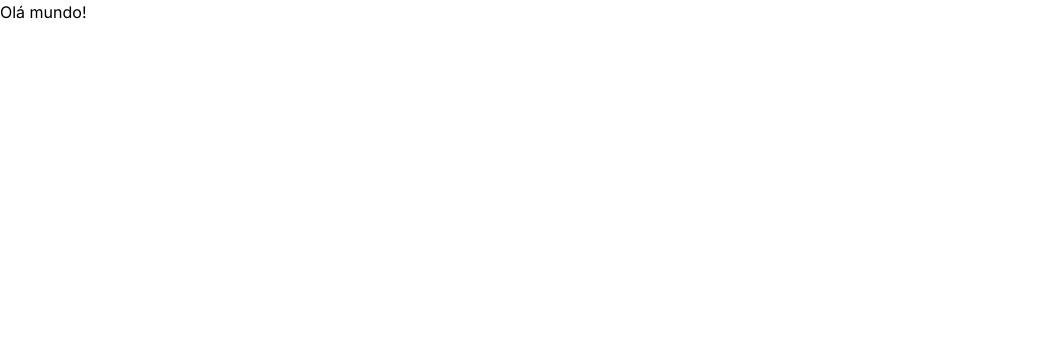
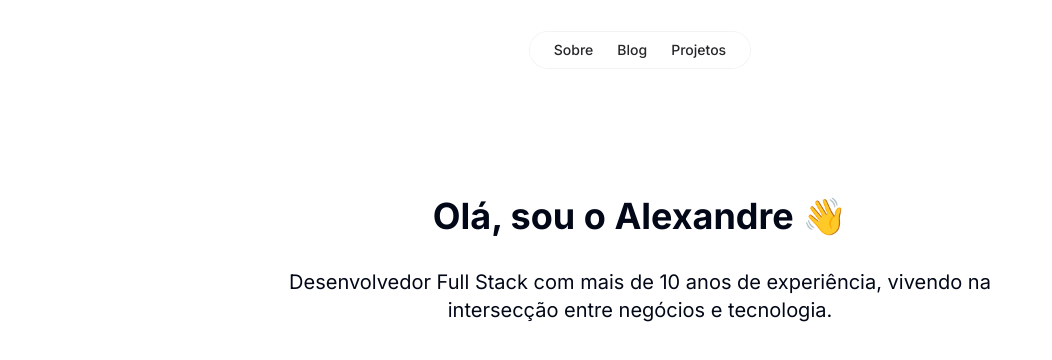
Before and after one commit to alexandrekumagae/alexandrekumagae.com, a Next.js app: page / in a window 1280 px wide. Shown: the top 360 px of the page, without its empty margins (0-1052 px from the left). Built offline with nearby package versions, Linux system fonts and the light colour scheme.

Commit message:
create initial banner structure

```diff
--- /dev/null
+++ b/prettier.config.js
@@ -0,0 +1,3 @@
+module.exports = {
+  plugins: ['prettier-plugin-tailwindcss'],
+}
--- a/src/app/globals.css
+++ b/src/app/globals.css
@@ -1,3 +1,76 @@
 @tailwind base;
 @tailwind components;
 @tailwind utilities;
+
+@layer base {
+  :root {
+    --background: 0 0% 100%;
+    --foreground: 222.2 84% 4.9%;
+
+    --card: 0 0% 100%;
+    --card-foreground: 222.2 84% 4.9%;
+
+    --popover: 0 0% 100%;
+    --popover-foreground: 222.2 84% 4.9%;
+
+    --primary: 222.2 47.4% 11.2%;
+    --primary-foreground: 210 40% 98%;
+
+    --secondary: 210 40% 96.1%;
+    --secondary-foreground: 222.2 47.4% 11.2%;
+
+    --muted: 210 40% 96.1%;
+    --muted-foreground: 215.4 16.3% 46.9%;
+
+    --accent: 210 40% 96.1%;
+    --accent-foreground: 222.2 47.4% 11.2%;
+
+    --destructive: 0 84.2% 60.2%;
+    --destructive-foreground: 210 40% 98%;
+
+    --border: 214.3 31.8% 91.4%;
+    --input: 214.3 31.8% 91.4%;
+    --ring: 222.2 84% 4.9%;
+
+    --radius: 0.5rem;
+  }
+
+  .dark {
+    --background: 222.2 84% 4.9%;
+    --foreground: 210 40% 98%;
+
+    --card: 222.2 84% 4.9%;
+    --card-foreground: 210 40% 98%;
+
+    --popover: 222.2 84% 4.9%;
+    --popover-foreground: 210 40% 98%;
+
+    --primary: 210 40% 98%;
+    --primary-foreground: 222.2 47.4% 11.2%;
+
+    --secondary: 217.2 32.6% 17.5%;
+    --secondary-foreground: 210 40% 98%;
+
+    --muted: 217.2 32.6% 17.5%;
+    --muted-foreground: 215 20.2% 65.1%;
+
+    --accent: 217.2 32.6% 17.5%;
+    --accent-foreground: 210 40% 98%;
+
+    --destructive: 0 62.8% 30.6%;
+    --destructive-foreground: 210 40% 98%;
+
+    --border: 217.2 32.6% 17.5%;
+    --input: 217.2 32.6% 17.5%;
+    --ring: 212.7 26.8% 83.9%;
+  }
+}
+
+@layer base {
+  * {
+    @apply border-border;
+  }
+  body {
+    @apply bg-background text-foreground;
+  }
+}
--- a/src/app/layout.tsx
+++ b/src/app/layout.tsx
@@ -1,22 +1,23 @@
-import type { Metadata } from "next";
-import { Inter } from "next/font/google";
-import "./globals.css";
+import type { Metadata } from 'next'
+import { Inter } from 'next/font/google'
+import './globals.css'
 
-const inter = Inter({ subsets: ["latin"] });
+const inter = Inter({ subsets: ['latin'] })
 
 export const metadata: Metadata = {
-  title: "Alexandre Kumagae - Desenvolvedor",
-  description: "Olá, sou o Alexandre, um Desenvolvedor com mais de 11 anos de experiência, apaixonado pela interseção entre tecnologia e negócios.",
-};
+  title: 'Alexandre Kumagae - Desenvolvedor',
+  description:
+    'Olá, sou o Alexandre, um Desenvolvedor com mais de 11 anos de experiência, apaixonado pela interseção entre tecnologia e negócios.',
+}
 
 export default function RootLayout({
   children,
 }: Readonly<{
-  children: React.ReactNode;
+  children: React.ReactNode
 }>) {
   return (
-    <html lang="en">
+    <html lang="pt">
       <body className={inter.className}>{children}</body>
     </html>
-  );
+  )
 }
--- a/src/app/page.tsx
+++ b/src/app/page.tsx
@@ -1,7 +1,16 @@
+import { Header } from '@/components/header'
+
 export default function Home() {
   return (
     <main>
-      <h1>Olá mundo!</h1>
+      <Header />
+      <div className="mx-auto max-w-3xl py-32 text-center">
+        <h1 className="mb-8 text-4xl font-bold">Olá, sou o Alexandre 👋</h1>
+        <h2 className="text-xl">
+          Desenvolvedor Full Stack com mais de 10 anos de experiência, vivendo
+          na intersecção entre negócios e tecnologia.
+        </h2>
+      </div>
     </main>
-  );
+  )
 }
--- /dev/null
+++ b/src/components/header.tsx
@@ -0,0 +1,36 @@
+import Link from 'next/link'
+
+export function Header() {
+  return (
+    <div className="mt-8 flex flex-1 justify-end md:justify-center">
+      <nav className="pointer-events-auto hidden md:block">
+        <ul className="flex rounded-full bg-white/90 px-3 text-sm font-medium text-zinc-800 ring-1 ring-zinc-900/5 backdrop-blur dark:bg-zinc-800/90 dark:text-zinc-200 dark:ring-white/10">
+          <li>
+            <Link
+              href="/sobre/"
+              className="hover:text-primary-x500 dark:hover:text-primary-x400 relative block px-3 py-2 transition"
+            >
+              Sobre
+            </Link>
+          </li>
+          <li>
+            <Link
+              href="/blog/"
+              className="hover:text-primary-x500 dark:hover:text-primary-x400 relative block px-3 py-2 transition"
+            >
+              Blog
+            </Link>
+          </li>
+          <li>
+            <Link
+              href="/projetos/"
+              className="hover:text-primary-x500 dark:hover:text-primary-x400 relative block px-3 py-2 transition"
+            >
+              Projetos
+            </Link>
+          </li>
+        </ul>
+      </nav>
+    </div>
+  )
+}
--- /dev/null
+++ b/src/components/ui/button.tsx
@@ -0,0 +1,57 @@
+import * as React from 'react'
+import { Slot } from '@radix-ui/react-slot'
+import { cva, type VariantProps } from 'class-variance-authority'
+
+import { cn } from '@/lib/utils'
+
+const buttonVariants = cva(
+  'inline-flex items-center justify-center whitespace-nowrap rounded-md text-sm font-medium transition-colors focus-visible:outline-none focus-visible:ring-1 focus-visible:ring-ring disabled:pointer-events-none disabled:opacity-50',
+  {
+    variants: {
+      variant: {
+        default:
+          'bg-primary text-primary-foreground shadow hover:bg-primary/90',
+        destructive:
+          'bg-destructive text-destructive-foreground shadow-sm hover:bg-destructive/90',
+        outline:
+          'border border-input bg-background shadow-sm hover:bg-accent hover:text-accent-foreground',
+        secondary:
+          'bg-secondary text-secondary-foreground shadow-sm hover:bg-secondary/80',
+        ghost: 'hover:bg-accent hover:text-accent-foreground',
+        link: 'text-primary underline-offset-4 hover:underline',
+      },
+      size: {
+        default: 'h-9 px-4 py-2',
+        sm: 'h-8 rounded-md px-3 text-xs',
+        lg: 'h-10 rounded-md px-8',
+        icon: 'h-9 w-9',
+      },
+    },
+    defaultVariants: {
+      variant: 'default',
+      size: 'default',
+    },
+  },
+)
+
+export interface ButtonProps
+  extends React.ButtonHTMLAttributes<HTMLButtonElement>,
+    VariantProps<typeof buttonVariants> {
+  asChild?: boolean
+}
+
+const Button = React.forwardRef<HTMLButtonElement, ButtonProps>(
+  ({ className, variant, size, asChild = false, ...props }, ref) => {
+    const Comp = asChild ? Slot : 'button'
+    return (
+      <Comp
+        className={cn(buttonVariants({ variant, size, className }))}
+        ref={ref}
+        {...props}
+      />
+    )
+  },
+)
+Button.displayName = 'Button'
+
+export { Button, buttonVariants }
--- /dev/null
+++ b/src/lib/utils.ts
@@ -0,0 +1,6 @@
+import { type ClassValue, clsx } from "clsx"
+import { twMerge } from "tailwind-merge"
+
+export function cn(...inputs: ClassValue[]) {
+  return twMerge(clsx(inputs))
+}
--- a/tailwind.config.ts
+++ b/tailwind.config.ts
@@ -1,20 +1,80 @@
-import type { Config } from "tailwindcss";
+import type { Config } from 'tailwindcss'
 
-const config: Config = {
+const config = {
+  darkMode: ['class'],
   content: [
-    "./src/pages/**/*.{js,ts,jsx,tsx,mdx}",
-    "./src/components/**/*.{js,ts,jsx,tsx,mdx}",
-    "./src/app/**/*.{js,ts,jsx,tsx,mdx}",
+    './pages/**/*.{ts,tsx}',
+    './components/**/*.{ts,tsx}',
+    './app/**/*.{ts,tsx}',
+    './src/**/*.{ts,tsx}',
   ],
+  prefix: '',
   theme: {
+    container: {
+      center: true,
+      padding: '2rem',
+      screens: {
+        '2xl': '1400px',
+      },
+    },
     extend: {
-      backgroundImage: {
-        "gradient-radial": "radial-gradient(var(--tw-gradient-stops))",
-        "gradient-conic":
-          "conic-gradient(from 180deg at 50% 50%, var(--tw-gradient-stops))",
+      colors: {
+        border: 'hsl(var(--border))',
+        input: 'hsl(var(--input))',
+        ring: 'hsl(var(--ring))',
+        background: 'hsl(var(--background))',
+        foreground: 'hsl(var(--foreground))',
+        primary: {
+          DEFAULT: 'hsl(var(--primary))',
+          foreground: 'hsl(var(--primary-foreground))',
+        },
+        secondary: {
+          DEFAULT: 'hsl(var(--secondary))',
+          foreground: 'hsl(var(--secondary-foreground))',
+        },
+        destructive: {
+          DEFAULT: 'hsl(var(--destructive))',
+          foreground: 'hsl(var(--destructive-foreground))',
+        },
+        muted: {
+          DEFAULT: 'hsl(var(--muted))',
+          foreground: 'hsl(var(--muted-foreground))',
+        },
+        accent: {
+          DEFAULT: 'hsl(var(--accent))',
+          foreground: 'hsl(var(--accent-foreground))',
+        },
+        popover: {
+          DEFAULT: 'hsl(var(--popover))',
+          foreground: 'hsl(var(--popover-foreground))',
+        },
+        card: {
+          DEFAULT: 'hsl(var(--card))',
+          foreground: 'hsl(var(--card-foreground))',
+        },
+      },
+      borderRadius: {
+        lg: 'var(--radius)',
+        md: 'calc(var(--radius) - 2px)',
+        sm: 'calc(var(--radius) - 4px)',
+      },
+      keyframes: {
+        'accordion-down': {
+          from: { height: '0' },
+          to: { height: 'var(--radix-accordion-content-height)' },
+        },
+        'accordion-up': {
+          from: { height: 'var(--radix-accordion-content-height)' },
+          to: { height: '0' },
+        },
+      },
+      animation: {
+        'accordion-down': 'accordion-down 0.2s ease-out',
+        'accordion-up': 'accordion-up 0.2s ease-out',
       },
     },
   },
-  plugins: [],
-};
-export default config;
+  plugins: [require('tailwindcss-animate')],
+} satisfies Config
+
+export default config
```
Also changed, not shown: package.json (+12 -4 lines), .eslintrc.json, components.json (added), 1 other file (tests, documents, lock files or other folders).
